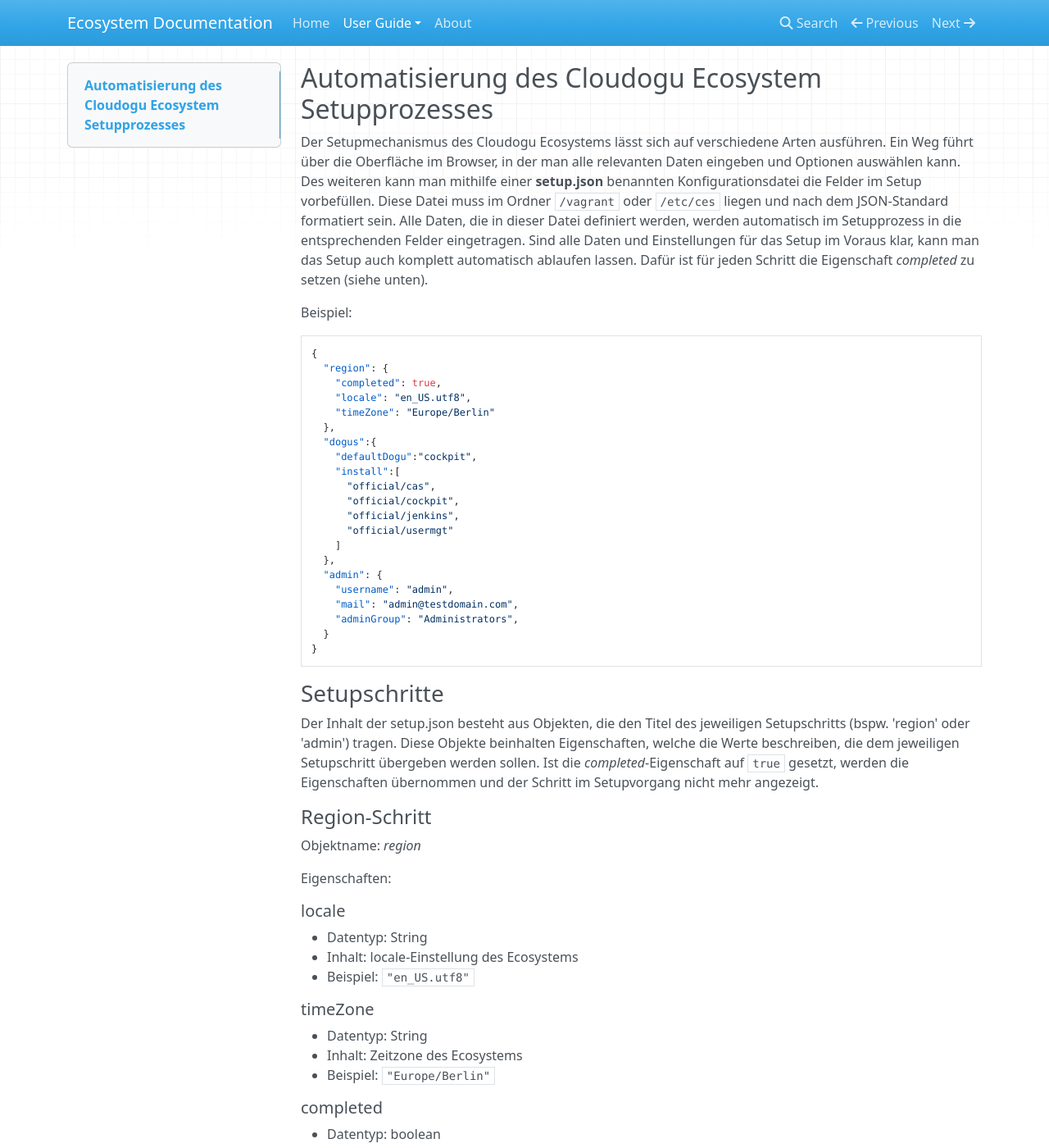
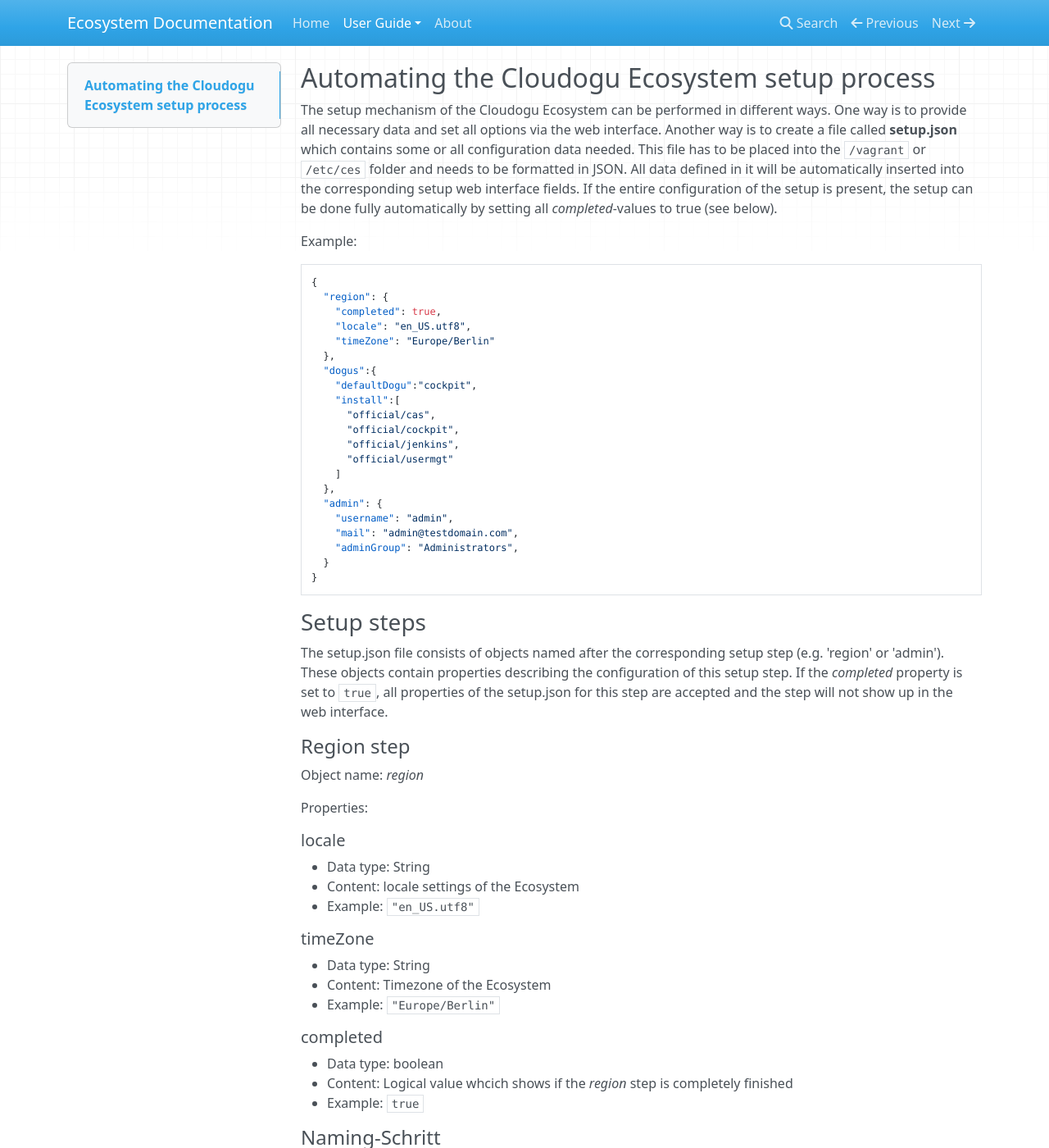
Before and after one commit to cloudogu/ecosystem, an MkDocs documentation site: the page built from docs/docs/user-guide/setup-json.md, in a window 1280 px wide and 1400 px high. Shown: the whole window at 82% size. Built offline with MkDocs 1.6.1, drawn with Linux system fonts in a browser that asks for light colours; nearby versions of some CDN libraries; old or Windows-style settings are respelled for this version of MkDocs; some of the changed text lies outside the part shown.

Commit message:
Translating to english

`````diff
--- a/docs/docs/user-guide/setup-json.md
+++ b/docs/docs/user-guide/setup-json.md
@@ -1,7 +1,7 @@
-## Automatisierung des Cloudogu Ecosystem Setupprozesses
-Der Setupmechanismus des Cloudogu Ecosystems lässt sich auf verschiedene Arten ausführen. Ein Weg führt über die Oberfläche im Browser, in der man alle relevanten Daten eingeben und Optionen auswählen kann. Des weiteren kann man mithilfe einer **setup.json** benannten Konfigurationsdatei die Felder im Setup vorbefüllen. Diese Datei muss im Ordner ``/vagrant`` oder ``/etc/ces`` liegen und nach dem JSON-Standard formatiert sein. Alle Daten, die in dieser Datei definiert werden, werden automatisch im Setupprozess in die entsprechenden Felder eingetragen. Sind alle Daten und Einstellungen für das Setup im Voraus klar, kann man das Setup auch komplett automatisch ablaufen lassen. Dafür ist für jeden Schritt die Eigenschaft _completed_ zu setzen (siehe unten).
+## Automating the Cloudogu Ecosystem setup process
+The setup mechanism of the Cloudogu Ecosystem can be performed in different ways. One way is to provide all necessary data and set all options via the web interface. Another way is to create a file called **setup.json** which contains some or all configuration data needed. This file has to be placed into the ``/vagrant`` or ``/etc/ces`` folder and needs to be formatted in JSON. All data defined in it will be automatically inserted into the corresponding setup web interface fields. If the entire configuration of the setup is present, the setup can be done fully automatically by setting all _completed_-values to true (see below).
 
-Beispiel:
+Example:
 ````
 {
   "region": {
@@ -26,193 +26,193 @@
 }
 ````
 
-### Setupschritte
-Der Inhalt der setup.json besteht aus Objekten, die den Titel des jeweiligen Setupschritts (bspw. 'region' oder 'admin') tragen. Diese Objekte beinhalten Eigenschaften, welche die Werte beschreiben, die dem jeweiligen Setupschritt übergeben werden sollen. Ist die _completed_-Eigenschaft auf ``true`` gesetzt, werden die Eigenschaften übernommen und der Schritt im Setupvorgang nicht mehr angezeigt.
+### Setup steps
+The setup.json file consists of objects named after the corresponding setup step (e.g. 'region' or 'admin'). These objects contain properties describing the configuration of this setup step. If the _completed_ property is set to ``true``, all properties of the setup.json for this step are accepted and the step will not show up in the web interface.
 
-#### Region-Schritt
-Objektname: _region_
+#### Region step
+Object name: _region_
 
-Eigenschaften:
+Properties:
 
 ##### locale
-* Datentyp: String
-* Inhalt: locale-Einstellung des Ecosystems
-* Beispiel: ``"en_US.utf8"``
+* Data type: String
+* Content: locale settings of the Ecosystem
+* Example: ``"en_US.utf8"``
 
 
 ##### timeZone
-* Datentyp: String
-* Inhalt: Zeitzone des Ecosystems
-* Beispiel: ``"Europe/Berlin"``
+* Data type: String
+* Content: Timezone of the Ecosystem
+* Example: ``"Europe/Berlin"``
 
 ##### completed
-* Datentyp: boolean
-* Inhalt: Wahrheitswert, ob der Region-Schritt komplett ist
-* Beispiel: ``true``
+* Data type: boolean
+* Content: Logical value whcich shows if the _region_ step is completely finished
+* Example: ``true``
 
 
 #### Naming-Schritt
 Objektname: _naming_
 
-Eigenschaften:
+Properties:
 
 ##### fqdn
-* Datentyp: String
-* Inhalt: Vollständige Domain des Ecosystems
-* Beispiel: ``"www.myecosystem.com"``
+* Data type: String
+* Content: Vollständige Domain des Ecosystems
+* Example: ``"www.myecosystem.com"``
 
 ##### hostname
-* Datentyp: String
-* Inhalt: Hostname des Ecosystems
-* Beispiel: ``"ces"``
+* Data type: String
+* Content: Hostname des Ecosystems
+* Example: ``"ces"``
 
 ##### domain
-* Datentyp: String
-* Inhalt: Domain des Ecosystems
-* Beispiel: ``"ces.local"``
+* Data type: String
+* Content: Domain des Ecosystems
+* Example: ``"ces.local"``
 
 ##### certificateType
-* Datentyp: String
-* Inhalt: Art des Zertifikats für die Verbindung zum Ecosystem
-* ``"selfsigned"`` oder ``"external"``
+* Data type: String
+* Content: Art des Zertifikats für die Verbindung zum Ecosystem
+* ``"selfsigned"`` or ``"external"``
 
 ##### certificate
 * Nur notwendig, wenn certificateType auf "external" gesetzt wurde
-* Datentyp: String
-* Inhalt: Das Zertifikat für das Ecosystem im PEM-Format. Sollte ein Intermediate-Zertifikat eingesetzt werden, muss auch dieses hier eingetragen werden.
+* Data type: String
+* Content: Das Zertifikat für das Ecosystem im PEM-Format. Sollte ein Intermediate-Zertifikat eingesetzt werden, muss auch dieses hier eingetragen werden.
 
 ##### certificateKey
 * Nur notwendig, wenn certificateType auf "external" gesetzt wurde
-* Datentyp: String
-* Inhalt: Der Zertifikatsschlüssel für das Ecosystem im PEM-Format
+* Data type: String
+* Content: Der Zertifikatsschlüssel für das Ecosystem im PEM-Format
 
 ##### relayHost
-* Datentyp: String
-* Inhalt: Der Mail Relay Host für das Ecosystem über den der Mailversand abgewickelt werden soll
-* Beispiel: ``"mail.mydomain.com"``
+* Data type: String
+* Content: Der Mail Relay Host für das Ecosystem über den der Mailversand abgewickelt werden soll
+* Example: ``"mail.mydomain.com"``
 
 ##### completed
-* Datentyp: boolean
-* Inhalt: Wahrheitswert, ob der Naming-Schritt komplett ist
-* Beispiel: ``true``
+* Data type: boolean
+* Content: Logical value whcich shows if the _naming_ step is completely finished
+* Example: ``true``
 
 
 #### Users-Schritt
 Objektname: _userBackend_
 
-Eigenschaften:
+Properties:
 
 ##### dsType
-* Datentyp: String
-* Inhalt: Typ des User Backends. Bei Benutzung von ``"embedded"`` wird ein ldap-Dogu installiert, welches sich dann (optional) mithilfe des User Management-Dogus verwalten lässt. Bei Benutzung von ``"external"`` sind die Zugangsdaten für ein externes User Backend zu übergeben.
+* Data type: String
+* Content: Typ des User Backends. Bei Benutzung von ``"embedded"`` wird ein ldap-Dogu installiert, welches sich dann (optional) mithilfe des User Management-Dogus verwalten lässt. Bei Benutzung von ``"external"`` sind die Zugangsdaten für ein externes User Backend zu übergeben.
 
 ##### server
 * Nur notwendig, wenn dsType auf "external" gesetzt wurde
-* Datentyp: String
-* Inhalt: Typ des User Backend Servers
-* ``"activeDirectory"`` oder ``"custom"``
+* Data type: String
+* Content: Typ des User Backend Servers
+* ``"activeDirectory"`` or ``"custom"``
 
 ##### attributeID
-* Datentyp: String
-* Inhalt: Attributname, der im User Backend die User ID beschreibt
+* Data type: String
+* Content: Attributname, der im User Backend die User ID beschreibt
 * Muss auf ``"uid"`` gesetzt werden, wenn dsType auf "embedded" gesetzt wurde
 * Muss auf ``"sAMAccountName"`` gesetzt werden, wenn _dsType_ auf "external" und _server_ auf "activeDirectory" gesetzt wurde
 
 ##### attributeGivenName
 * Nur notwendig, wenn dsType auf "external" gesetzt wurde
-* Datentyp: String
-* Inhalt: Attributname, der im User Backend den Vornamen beschreibt
-* Beispiel: ``"givenname"``
+* Data type: String
+* Content: Attributname, der im User Backend den Vornamen beschreibt
+* Example: ``"givenname"``
 
 ##### attributeSurname
 * Nur notwendig, wenn dsType auf "external" gesetzt wurde
-* Datentyp: String
-* Inhalt: Attributname, der im User Backend den Nachnamen beschreibt
-* Beispiel: ``"surname"``
+* Data type: String
+* Content: Attributname, der im User Backend den Nachnamen beschreibt
+* Example: ``"surname"``
 
 ##### attributeFullname
-* Datentyp: String
-* Inhalt: Attributname, der im User Backend den vollen Namen beschreibt
+* Data type: String
+* Content: Attributname, der im User Backend den vollen Namen beschreibt
 * Muss auf ``"cn"`` gesetzt werden, wenn dsType auf "embedded" oder _server_ auf "activeDirectory" gesetzt wurde
-* Beispiel: ``"fullname"``
+* Example: ``"fullname"``
 
 ##### attributeMail
-* Datentyp: String
-* Inhalt: Attributname, der im User Backend das E-Mail-Attribut beschreibt
+* Data type: String
+* Content: Attributname, der im User Backend das E-Mail-Attribut beschreibt
 * Muss auf ``"mail"`` gesetzt werden, wenn dsType auf "embedded" oder _server_ auf "activeDirectory" gesetzt wurde
-* Beispiel: ``"mail"``
+* Example: ``"mail"``
 
 ##### attributeGroup
-* Datentyp: String
-* Inhalt: Attributname, mit dem im User Backend die Zugehörigkeit eines Users zu einer Gruppe geregelt wird
+* Data type: String
+* Content: Attributname, mit dem im User Backend die Zugehörigkeit eines Users zu einer Gruppe geregelt wird
 * Muss auf ``"memberOf"`` gesetzt werden, wenn dsType auf "embedded" oder _server_ auf "activeDirectory" gesetzt wurde
-* Beispiel: ``"memberOf"``
+* Example: ``"memberOf"``
 
 ##### baseDN
 * Nur notwendig, wenn dsType auf "external" gesetzt wurde
-* Datentyp: String
-* Inhalt: Angabe des Distinguished Name von der aus auf dem Server nach Benutzern gesucht wird
-* beispiel: ``"dc=mycomp1,dc=local"``
+* Data type: String
+* Content: Angabe des Distinguished Name von der aus auf dem Server nach Benutzern gesucht wird
+* Example: ``"dc=mycomp1,dc=local"``
 
 ##### searchFilter
-* Datentyp: String
-* Inhalt: Einschränkung, nach welchen Objektklassen gesucht werden soll
+* Data type: String
+* Content: Einschränkung, nach welchen Objektklassen gesucht werden soll
 * Muss auf ``"(objectClass=person)"`` gesetzt werden, wenn dsType auf "embedded" oder _server_ auf "activeDirectory" gesetzt wurde
-* Beispiel: ``"(objectClass=person)"``
+* Example: ``"(objectClass=person)"``
 
 ##### connectionDN
 * Nur notwendig, wenn dsType auf "external" gesetzt wurde
-* Datentyp: String
-* Inhalt: Angabe des Distinguished Name eines leseberechtigten Benutzers im User Backend
-* Beispiel: ``"username@mycompany.local"`` oder ``"cn=username,dc=users,dc=mycomp,dc=local"``
+* Data type: String
+* Content: Angabe des Distinguished Name eines leseberechtigten Benutzers im User Backend
+* Example: ``"username@mycompany.local"`` or ``"cn=username,dc=users,dc=mycomp,dc=local"``
 
 ##### password
 * Nur notwendig, wenn dsType auf "external" gesetzt wurde
-* Datentyp: String
-* Inhalt: Angabe des Passworts des unter _connectionDN_ gesetzten Nutzers
+* Data type: String
+* Content: Angabe des Passworts des unter _connectionDN_ gesetzten Nutzers
 
 ##### host
-* Datentyp: String
-* Inhalt: Adresse des externen User Backends
+* Data type: String
+* Content: Adresse des externen User Backends
 * Muss auf ``"ldap"`` gesetzt werden, wenn dsType auf "embedded" gesetzt wurde
 
 ##### port
 * Nur notwendig, wenn dsType auf "external" gesetzt wurde
-* Datentyp: String
-* Inhalt: Port, über den das externe User Backend erreicht werden kann
+* Data type: String
+* Content: Port, über den das externe User Backend erreicht werden kann
 * Muss auf ``"389"`` gesetzt werden, wenn dsType auf "embedded" gesetzt wurde
 
 ##### encryption
 * Nur notwendig, wenn dsType auf "external" gesetzt wurde
-* Datentyp: String
-* Inhalt: Einstellung ob und ggf. welche Verschlüsselung genutzt werden soll
-* Beispiel: ``"none"``, ``"ssl"``, ``"sslAny"``, ``"startTLS"``, ``"startTLSAny"``
+* Data type: String
+* Content: Einstellung ob und ggf. welche Verschlüsselung genutzt werden soll
+* Example: ``"none"``, ``"ssl"``, ``"sslAny"``, ``"startTLS"``, ``"startTLSAny"``
 
 ##### groupBaseDN
 * Nur notwendig, wenn dsType auf "external" gesetzt wurde
-* Datentyp: String
-* Inhalt: Angabe des Distinguished Name für das Group Mapping
+* Data type: String
+* Content: Angabe des Distinguished Name für das Group Mapping
 
 ##### groupSearchFilter
 * Nur notwendig, wenn dsType auf "external" gesetzt wurde
-* Datentyp: String
-* Inhalt: Angabe von Suchfiltern für das Group Mapping
+* Data type: String
+* Content: Angabe von Suchfiltern für das Group Mapping
 
 ##### groupAttributeName
 * Nur notwendig, wenn dsType auf "external" gesetzt wurde
-* Datentyp: String
-* Inhalt: Angabe des Attributs für das Group Mapping
+* Data type: String
+* Content: Angabe des Attributs für das Group Mapping
 
 ##### completed
-* Datentyp: boolean
-* Inhalt: Wahrheitswert, ob der Users-Schritt komplett ist
-* Beispiel: ``true``
+* Data type: boolean
+* Content: Logical value whcich shows if the _users_ step is completely finished
+* Example: ``true``
 
 ##### useUserConnectionToFetchAttributes
-* Datentyp: boolean
-* Inhalt: Wahrheitswert, ob der jeweils angemeldete Nutzer zur Abfrage der Attribute aus dem User Backend genutzt werden soll
+* Data type: boolean
+* Content: Wahrheitswert, ob der jeweils angemeldete Nutzer zur Abfrage der Attribute aus dem User Backend genutzt werden soll
 * Muss auf ``true`` gesetzt werden, wenn dsType auf "embedded" oder _server_ auf "activeDirectory" gesetzt wurde
-* Beispiel: ``true``
+* Example: ``true``
 
 
 #### Dogu-Schritt
@@ -220,17 +220,17 @@
 
 Die Daten, die in diesem Schritt über die setup.json eingegeben werden, werden im Setupprozess nur übernommen, wenn die _completed_-Eigenschaft auf 'true' gesetzt ist. Anderenfalls ist der Schritt manuell über die Weboberfläche auszufüllen.
 
-Eigenschaften:
+Properties:
 
 ##### defaultDogu
-* Datentyp: String
-* Inhalt: Name des Dogus, welches beim Aufruf des Ecosystems im Browser standardmäßig angesteuert wird
-* Beispiel: ``"cockpit"``
+* Data type: String
+* Content: Name des Dogus, welches beim Aufruf des Ecosystems im Browser standardmäßig angesteuert wird
+* Example: ``"cockpit"``
 
 ##### install
-* Datentyp: String Array
-* Inhalt: Liste aller Dogus, die installiert werden sollen
-* Beispiel: ``[
+* Data type: String array
+* Content: Liste aller Dogus, die installiert werden sollen
+* Example: ``[
       "official/cas",
       "official/cockpit",
       "official/nginx",
@@ -242,50 +242,50 @@
     ]``
 
 ##### completed
-* Datentyp: boolean
-* Inhalt: Wahrheitswert, ob der Dogu-Schritt komplett ist
-* Beispiel: ``true``
+* Data type: boolean
+* Content: Logical value whcich shows if the _dogu_ step is completely finished
+* Example: ``true``
 
 
 #### Admin-Schritt
 Diese Einstellungen sind, bis auf _adminGroup_, nur relevant, sofern ein "embedded" User Backend gewählt wurde. Anderenfalls sind die Vorgaben des externen User Backends gültig.
 Objektname: _admin_
 
-Eigenschaften:
+Properties:
 
 ##### mail
-* Datentyp: String
-* Inhalt: E-Mail-Adresse des Admin-Kontos
-* Beispiel: ``"admin@mydomain.com"``
+* Data type: String
+* Content: E-Mail-Adresse des Admin-Kontos
+* Example: ``"admin@mydomain.com"``
 
 ##### username
-* Datentyp: String
-* Inhalt: Name des Admin-Kontos
-* Beispiel: ``"admin"``
+* Data type: String
+* Content: Name des Admin-Kontos
+* Example: ``"admin"``
 
 ##### password
-* Datentyp: String
-* Inhalt: Passwort des Admin-Kontos
+* Data type: String
+* Content: Passwort des Admin-Kontos
 
 ##### confirmPassword
-* Datentyp: String
-* Inhalt: Erneute Eingabe des Passworts des Admin-Kontos zur Bestätigung
+* Data type: String
+* Content: Erneute Eingabe des Passworts des Admin-Kontos zur Bestätigung
 
 ##### adminGroup
-* Datentyp: String
-* Inhalt: Name der Gruppe im User Backend, die Administratorrechte im Ecosystem erhalten soll
+* Data type: String
+* Content: Name der Gruppe im User Backend, die Administratorrechte im Ecosystem erhalten soll
 * Diese Einstellung ist auch zu setzen, wenn ein externes User Backend gewählt wurde
-* Beispiel: ``"administrators"``
+* Example: ``"administrators"``
 
 ##### adminMember
-* Datentyp: boolean
-* Inhalt: Wahrheitswert, ob das angelegte Admin-Konto auch Mitglied der unter _adminGroup_ definierten Gruppe im User Backend werden soll
-* Beispiel: true
+* Data type: boolean
+* Content: Wahrheitswert, ob das angelegte Admin-Konto auch Mitglied der unter _adminGroup_ definierten Gruppe im User Backend werden soll
+* Example: true
 
 ##### completed
-* Datentyp: boolean
-* Inhalt: Wahrheitswert, ob der Admin-Schritt komplett ist
-* Beispiel: ``true``
+* Data type: boolean
+* Content: Logical value whcich shows if the _admin_ step is completely finished
+* Example: ``true``
 
 
 #### registryConfig (optional)
@@ -296,16 +296,16 @@
 Enthält beispielsweise folgende Objekte:
 
 ##### \_global
-* Inhalt: Globale Konfigurationsdaten
-* Beispiel: ``{
+* Content: Globale Konfigurationsdaten
+* Example: ``{
 "stage":"development"
-}`` oder ``{
+}`` or ``{
 "stage":"production"
 }``
 
 ##### jenkins
-* Inhalt: Informationen über die Update-Site-URLs für Jenkins
-* Beispiel:``{
+* Content: Informationen über die Update-Site-URLs für Jenkins
+* Example:``{
   "updateSiteUrl": {
 "url1":"jenkinsUpdateSiteURL1",
 "url2":"jenkinsUpdateSiteURL2"
`````
